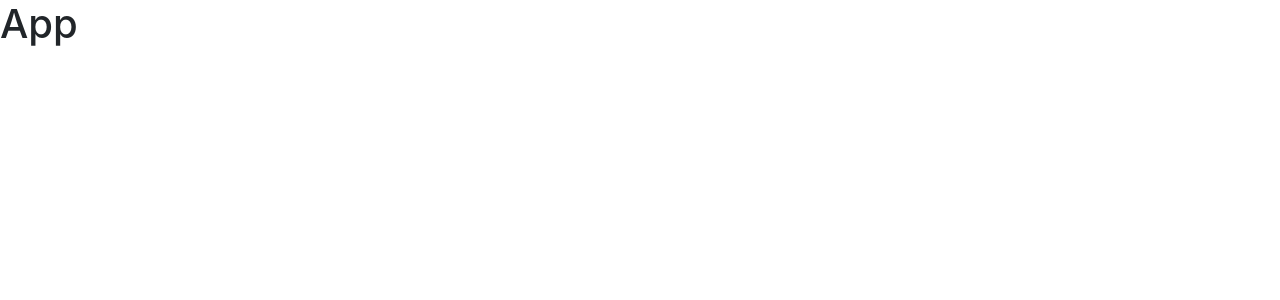
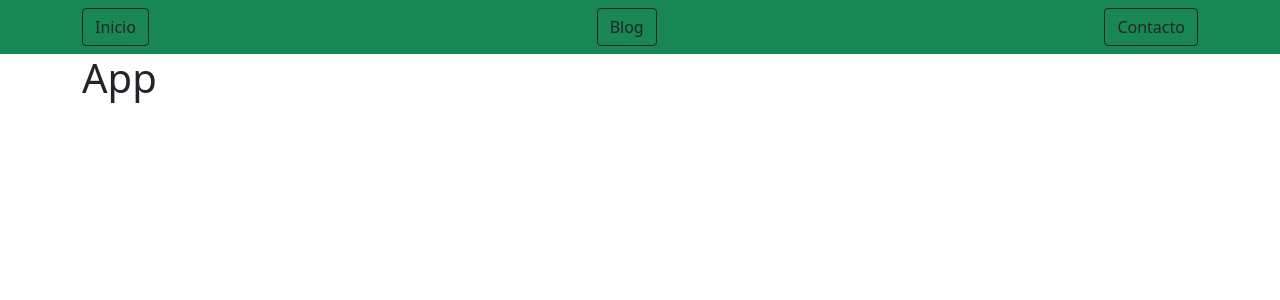
Before and after one commit to Jefh15/react-router-dom-v6, a React (Create React App) app: page / in a window 1280 px wide. Shown: the top 300 px of the page. Built offline with nearby package versions, Linux system fonts and the light colour scheme.

Commit message:
Instalo bootstrap la ultima version, ademas creo mis componentes Blog, Contacto, Navbar ---> creo mi configuracion

```diff
--- a/package.json
+++ b/package.json
@@ -6,6 +6,7 @@
     "@testing-library/jest-dom": "^5.14.1",
     "@testing-library/react": "^13.0.0",
     "@testing-library/user-event": "^13.2.1",
+    "bootstrap": "^5.1.3",
     "react": "^18.1.0",
     "react-dom": "^18.1.0",
     "react-router-dom": "^6.3.0",
--- a/public/index.html
+++ b/public/index.html
@@ -26,7 +26,7 @@
     -->
 
     <!-- Bootstrap v4.6.1 -->
-    <link rel="stylesheet" href="https://cdn.jsdelivr.net/npm/bootstrap@4.6.1/dist/css/bootstrap.min.css" integrity="sha384-zCbKRCUGaJDkqS1kPbPd7TveP5iyJE0EjAuZQTgFLD2ylzuqKfdKlfG/eSrtxUkn" crossorigin="anonymous">
+    <!-- <link rel="stylesheet" href="https://cdn.jsdelivr.net/npm/bootstrap@4.6.1/dist/css/bootstrap.min.css" integrity="sha384-zCbKRCUGaJDkqS1kPbPd7TveP5iyJE0EjAuZQTgFLD2ylzuqKfdKlfG/eSrtxUkn" crossorigin="anonymous"> -->
 
 
 
--- a/src/App.jsx
+++ b/src/App.jsx
@@ -1,14 +1,18 @@
-import React from 'react'
+// importo mi componente
+import Navbar from "./components/Navbar";
 
 const App = () => {
+    return (
 
+        <div>
+            {/* importo mi componente */}
+            <Navbar />
+            {/* HAgo mi contenedor debajo */}
+            <div className="container">
+                <h1>App</h1>
+            </div>
+        </div>
+    );
+};
 
-
-    return (
-        <div>
-            <h1>App</h1>
-        </div>
-    )
-}
-
-export default App
+export default App;
--- /dev/null
+++ b/src/components/Blog.jsx
@@ -0,0 +1,13 @@
+import React from 'react'
+
+const Blog = () => {
+
+    return (
+
+        <div>
+            Blog
+        </div>
+    )
+}
+
+export default Blog
--- /dev/null
+++ b/src/components/Contacto.jsx
@@ -0,0 +1,13 @@
+import React from 'react'
+
+const Contacto = () => {
+
+
+    return (
+        <div>
+            Contacto
+        </div>
+    )
+}
+
+export default Contacto
--- /dev/null
+++ b/src/components/Inicio.jsx
@@ -0,0 +1,13 @@
+import React from 'react'
+
+const Inicio = () => {
+
+
+    return (
+        <div>
+            Inicio
+        </div>
+    )
+}
+
+export default Inicio
--- /dev/null
+++ b/src/components/Navbar.jsx
@@ -0,0 +1,57 @@
+// para poder crear los links a mis paginas
+import { Link } from "react-router-dom";
+// importo mis componentes
+import Blog from "./Blog";
+import Contacto from "./Contacto";
+import Inicio from "./Inicio";
+
+
+
+
+const Navbar = () => {
+
+
+
+    return (
+        // creo mi navbar
+        <nav
+            // con sus clases
+            // navbar-dark ---> fuente
+            // bg-dark ---> color de fondo
+            className="navbar navbar-dark bg-success">
+            {/* creo mi contenedor de mi navbar */}
+            <div
+                // para poder hacer el margen
+                className="container">
+                {/* creo mis link para poder hacer mis rutas */}
+                {/* Link -----> ES mi ancla */}
+                <Link
+                    // clases
+                    className="btn btn-outline-dark"
+                    // redireccione href es reemplazado por mi to
+                    to="/">
+                    {/* uso mi componente */}
+                    <Inicio />
+                </Link>
+                <Link
+                    // clases
+                    className="btn btn-outline-dark"
+                    // redireccione a
+                    to="/blog">
+                    {/* uso mi componente */}
+                    <Blog />
+                </Link>
+                <Link
+                    // clases
+                    className="btn btn-outline-dark"
+                    // redireccione a
+                    to="/contacto">
+                    {/* uso mi componente */}
+                    <Contacto />
+                </Link>
+            </div>
+        </nav>
+    );
+};
+
+export default Navbar;
```
Also changed, not shown: src/index.js (+10 -2 lines), 1 other file (tests, documents, lock files or other folders).
